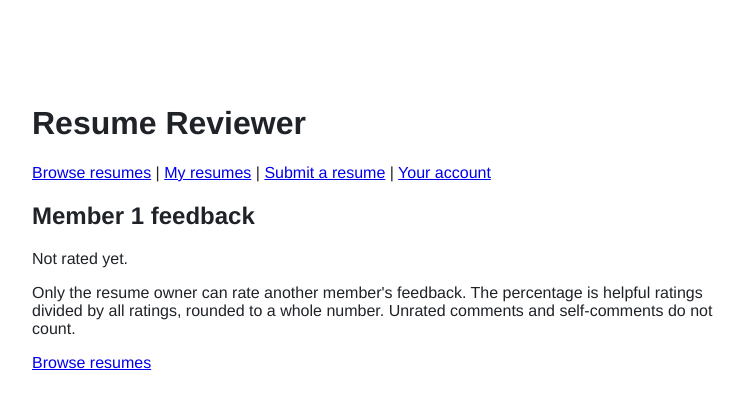
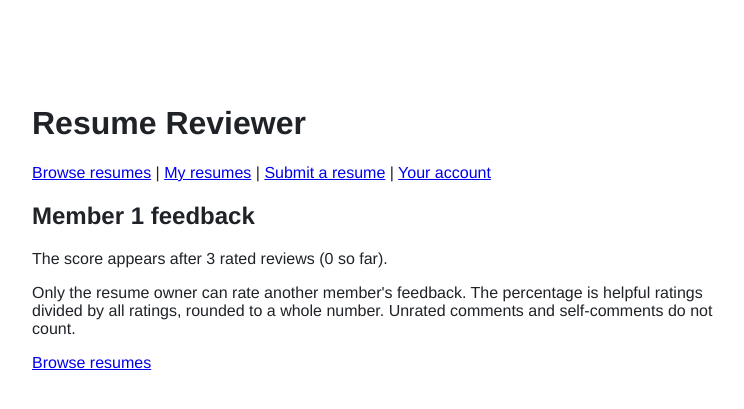
Before and after one commit to Rimcheb/Resume_reviewer, a Flask app: page /reviewers/1 in a window 1280 px wide. Shown: the top 409 px of the page, without its empty margins (258-1002 px from the left). Run offline with Flask 3, Linux system fonts and the light colour scheme; the visitor is signed in with stand-in values (Sample User, id 1); data comes from the database, SQL or seed files in the repository; data that the repository does not hold is empty; some libraries are stand-ins or nearby versions.

Commit message:
Hide a reviewer's score until 3 rated reviews
Before that the page says how many rated reviews they have so far.

```diff
--- a/backend/ratings.py
+++ b/backend/ratings.py
@@ -7,6 +7,9 @@ from backend.auth import login_required
 from backend.permissions import require_owner
 
 bp = Blueprint("ratings", __name__)
+
+# Survey: a score from one or two ratings felt unfair, so wait for a few.
+MIN_REVIEWS = 3
 
 
 def ratable_comment(comment_id):
@@ -54,5 +57,5 @@ def reviewer(user_id):
     """Show only the member ID and derived helpfulness, never their email or hash."""
     if database.get_user_by_id(user_id) is None:
         abort(404)
-    return render_template("reviewer.html", user_id=user_id,
+    return render_template("reviewer.html", user_id=user_id, min_reviews=MIN_REVIEWS,
                            reputation=database.get_reputation(user_id))
--- a/templates/reviewer.html
+++ b/templates/reviewer.html
@@ -2,11 +2,11 @@
 {% block title %}Member {{ user_id }} feedback | Resume Reviewer{% endblock %}
 {% block content %}
 <h2>Member {{ user_id }} feedback</h2>
-{% if reputation.total %}
+{% if reputation.total >= min_reviews %}
 <p>{{ reputation.helpful }} of {{ reputation.total }} rated comments marked helpful
     ({{ reputation.percentage }}%).</p>
 {% else %}
-<p>Not rated yet.</p>
+<p>The score appears after {{ min_reviews }} rated reviews ({{ reputation.total }} so far).</p>
 {% endif %}
 <p>Only the resume owner can rate another member's feedback.
     The percentage is helpful ratings divided by all ratings, rounded to a whole number.
```
